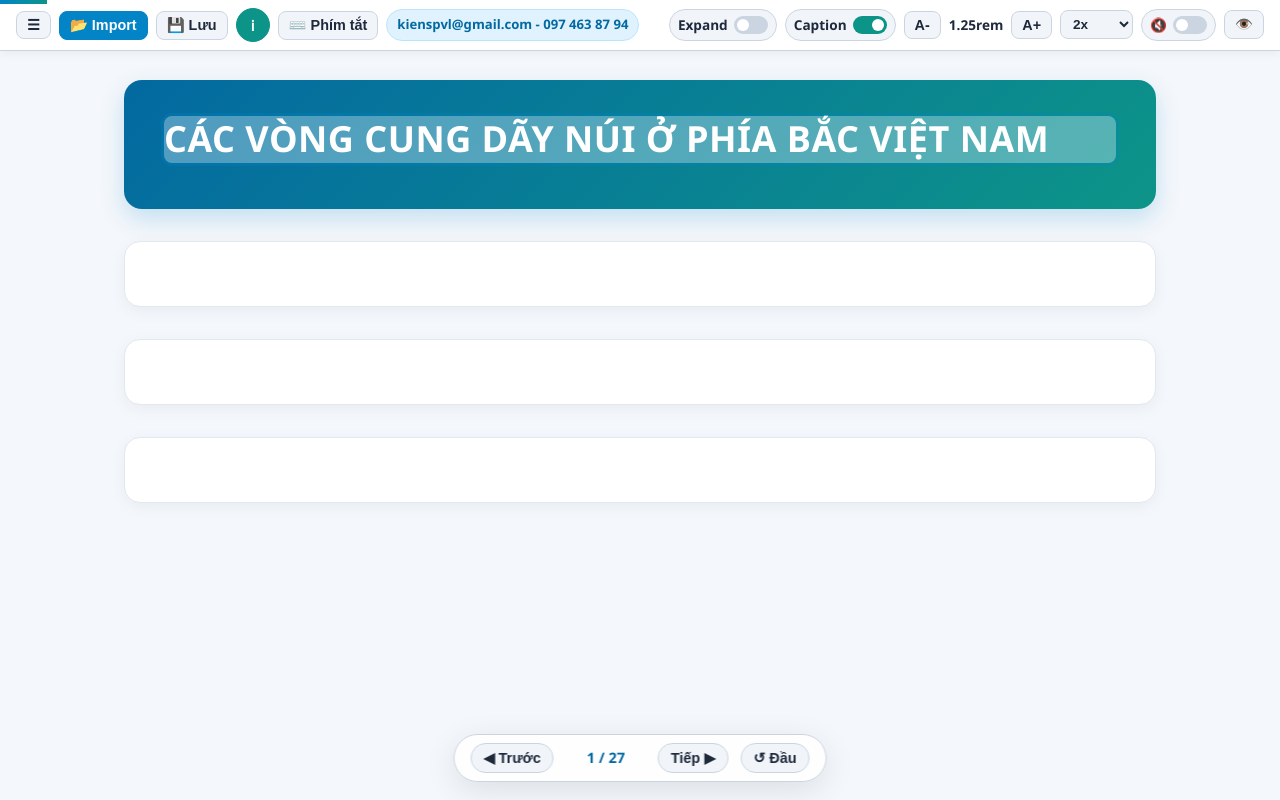
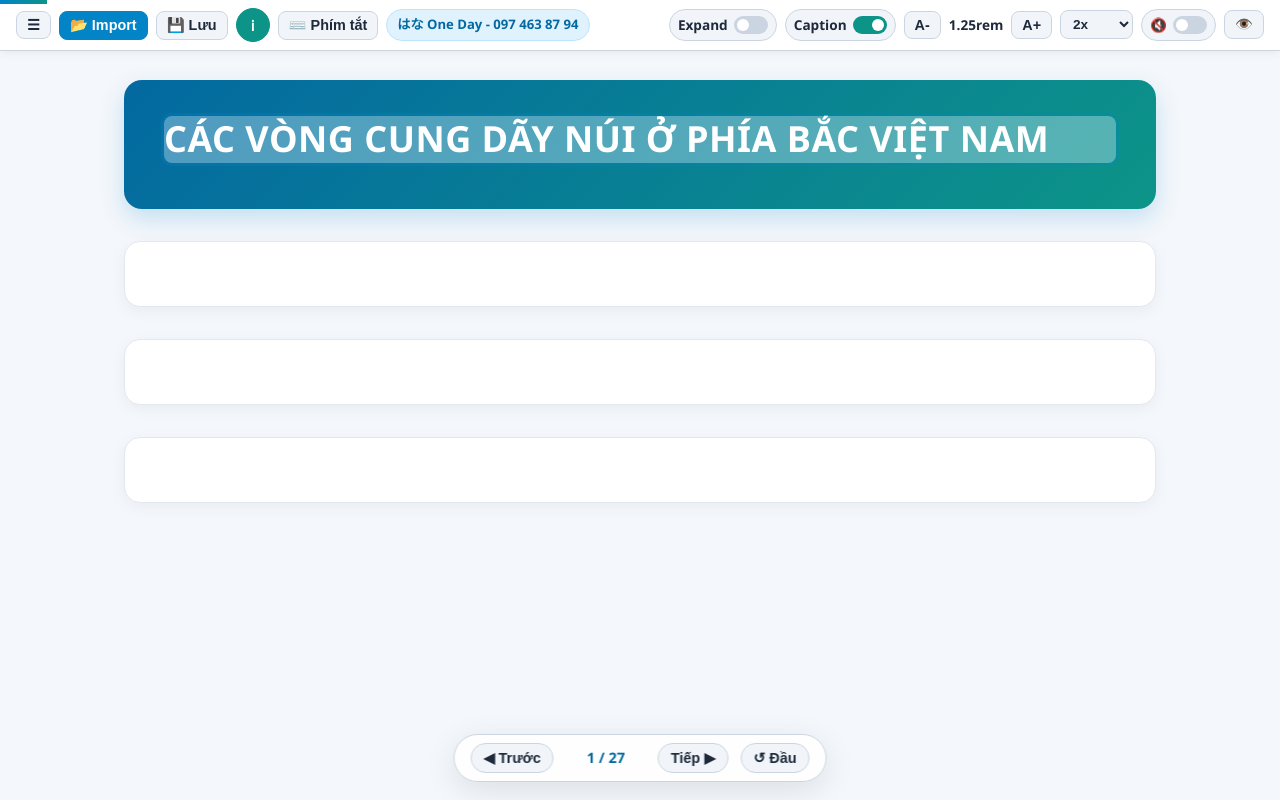
Before and after one commit to kienspvl/bai-giang-html, a plain HTML site: page LessonViewer_Basic.html in a window 1280 px wide. Drawn offline with nearby package versions, Linux system fonts and the light colour scheme.

Commit message:
Auto sync (Diff update): LessonViewer_Basic.html

```diff
--- a/LessonViewer_Basic.html
+++ b/LessonViewer_Basic.html
@@ -964,7 +964,7 @@
       <button class="btn" id="btn-save" title="Lưu tệp">💾 Lưu</button>
       <button class="btn btn-info" id="btn-info-modal" title="Thông tin tác giả (Key I)">ℹ</button>
       <button class="btn" id="btn-shortcuts-modal" title="Phím tắt (Key G)">⌨️ Phím tắt</button>
-      <span class="header-author-info">kienspvl@gmail.com - 097 463 87 94</span>
+      <span class="header-author-info">はな One Day - 097 463 87 94</span>
     </div>
 
     <div class="nav-group">
```
